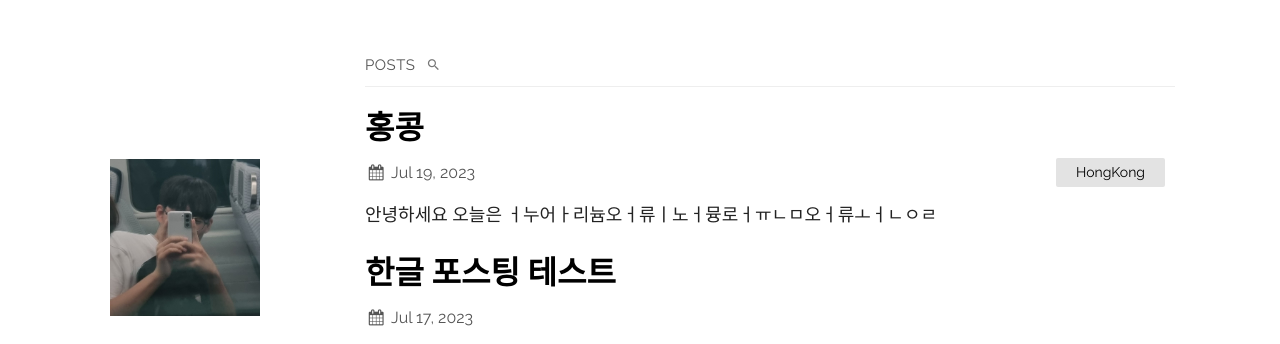
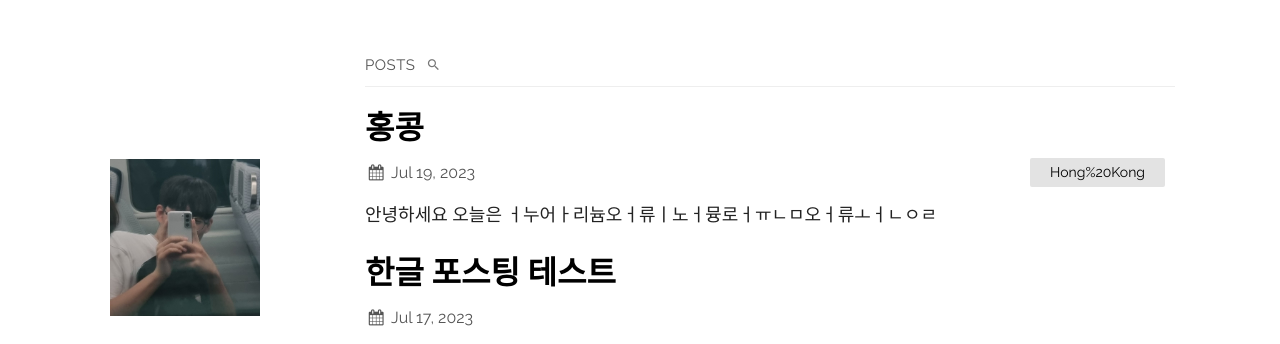
Before and after one commit to owjxyz/owjxyz.github.io, a Jekyll site: the page built from index.md, in a window 1280 px wide. Shown: the top 344 px of the page. Built offline with Jekyll 4.4.1, drawn with Linux system fonts in a browser that asks for light colours; some web fonts are replaced.

Commit message:
plainwhite default setting

```diff
--- a/_config.yml
+++ b/_config.yml
@@ -21,13 +21,13 @@
   portfolio_image: "assets/Profile.jpeg" # the path from the base directory of the site to the image to display (no / at the start)
   html_lang: "ko" # set the lang attribute of the <html> tag for the pages. See here for a list of codes: https://www.w3schools.com/tags/ref_country_codes.asp
   condensed_mobile:
-    #- home
+    - home
     - page
     - post
   # generate social links in footer
   social_links:
     #twitter:
-    github: owjxyz
+    github:  owjxyz
     linkedIn: in/wjoh
     #dribbble: jekyll
     #flickr:   jekyll
@@ -56,4 +56,4 @@
 
 plugins:
   - jekyll-seo-tag
-  #- jekyll-feed
+#  - jekyll-feed
--- a/_posts/2023-07-21-hk.md
+++ b/_posts/2023-07-21-hk.md
@@ -2,7 +2,7 @@
 layout: post
 title:  "홍콩"
 date:   2023-07-19 22:11:36 +0900
-categories: HongKong
+categories: Hong%20Kong
 ---
 
 
@@ -11,7 +11,3 @@
 ![IMG_2250](https://github.com/owjxyz/owjxyz.github.io/assets/89694988/0474ef3e-ce9b-46b9-b8a6-bbd320619a65)
 
 오성재가 먹은 맥카페
-sjkdnljfanjkdnjfsankj
-
-{:.notice--danger}
-dsjnfksndjnfsajkndfkjass
```
Also changed, not shown: 1 other file.
